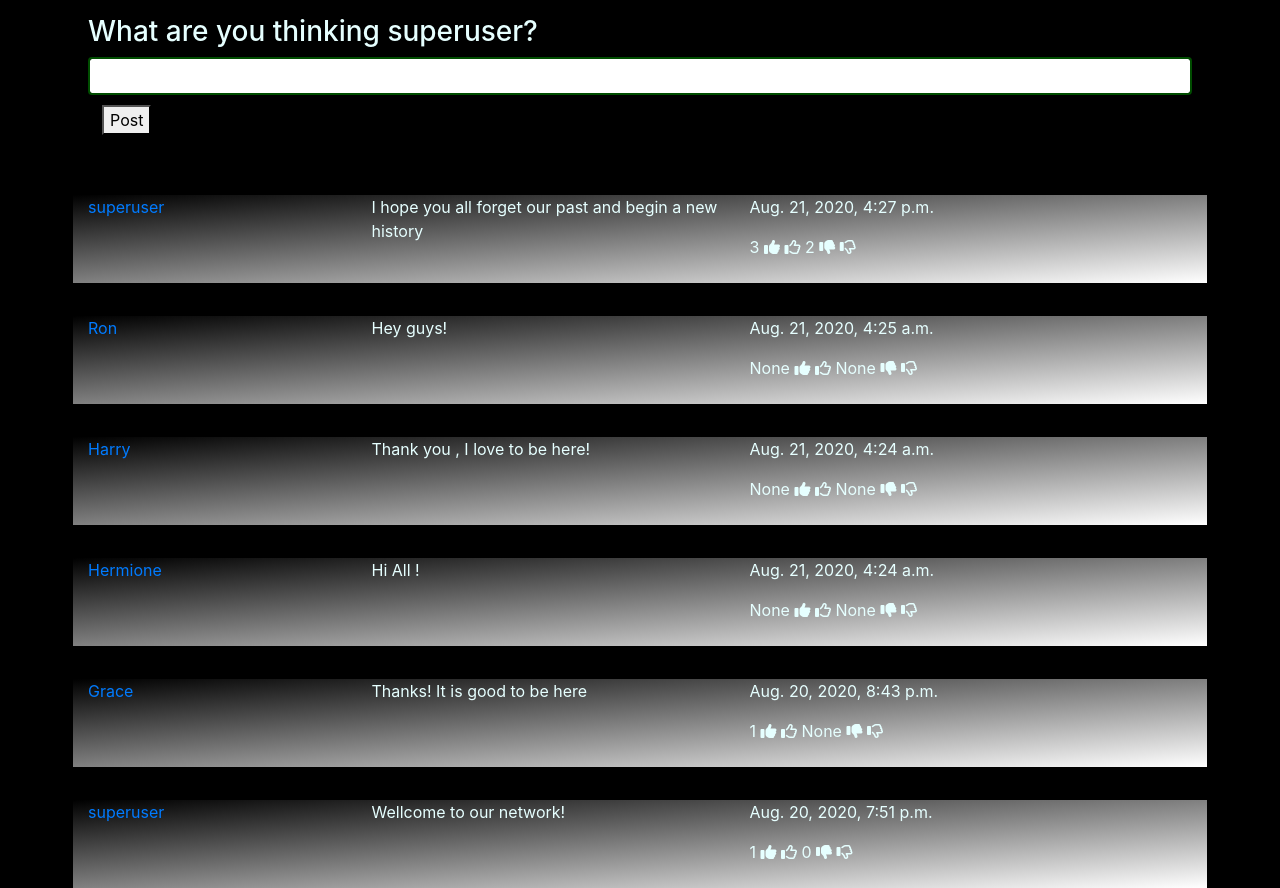
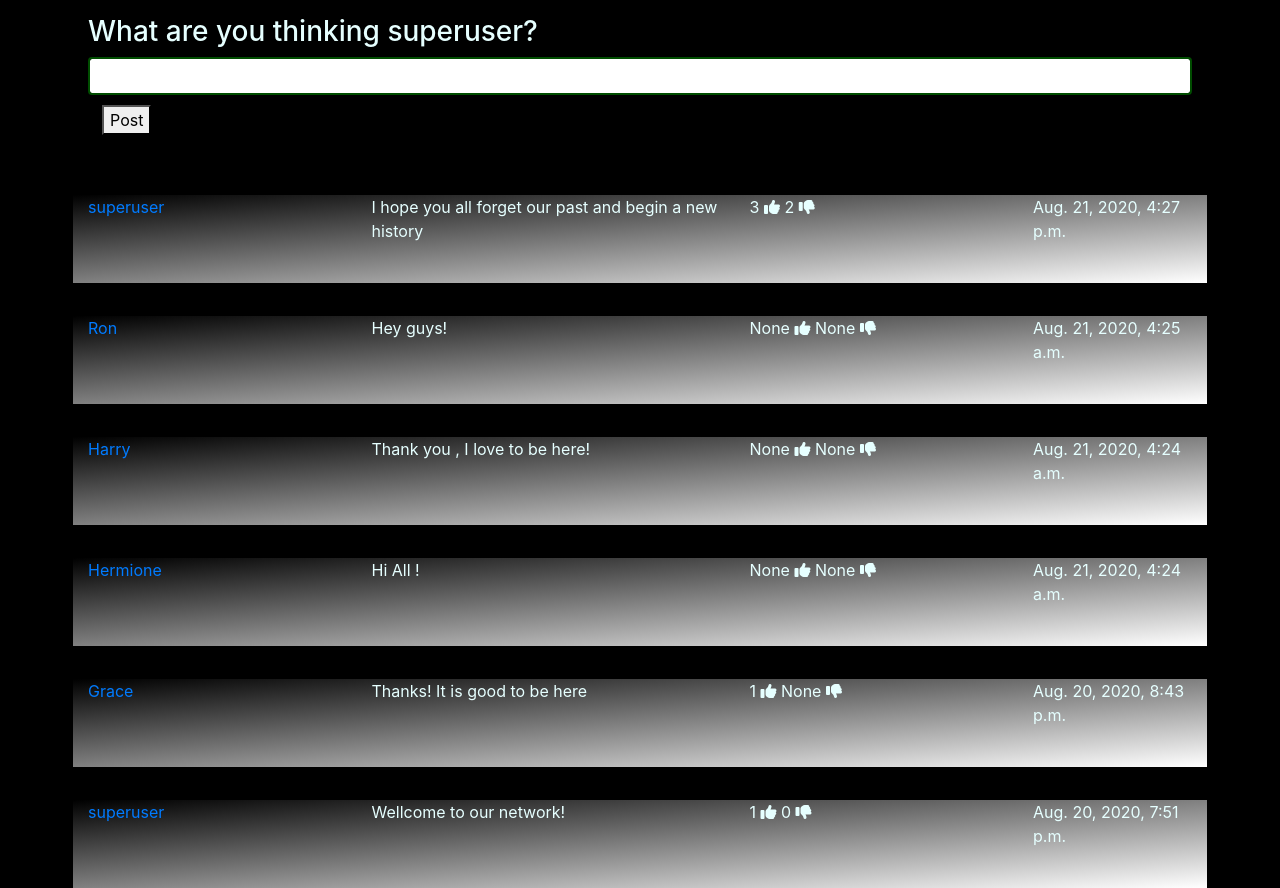
Before and after one commit to gracebcorrea/Project4, a Django app: page / in a window 1280 px wide. Shown: the part 156-1044 px from the top of the page. Run offline with Django 3.2, Linux system fonts and the light colour scheme; a user stored in the database is signed in; data comes from the database, SQL or seed files in the repository; some libraries are stand-ins or nearby versions.

Commit message:
Update index.html

```diff
--- a/network/templates/network/index.html
+++ b/network/templates/network/index.html
@@ -33,12 +33,13 @@
                            <p> {{A.Post}} </p>
                       </div>
                       <div class="col-lg-3">
-                             <p> {{A.Date}} </p>
-                             <p> {{A.Likes}}  <i class="fas fa-thumbs-up"></i> <i class="far fa-thumbs-up"></i>
-                                 {{A.Unlikes}} <i class="fas fa-thumbs-down"></i>  <i class="far fa-thumbs-down"></i>
+
+                             <p> {{A.Likes}}  <i class="fas fa-thumbs-up"></i>
+                                 {{A.Unlikes}} <i class="fas fa-thumbs-down"></i>
                              </p>
                       </div>
                       <div class="col-lg-2">
+                         <p> {{A.Date}} </p>
                       </div>
                   </div>
               </div>
```
